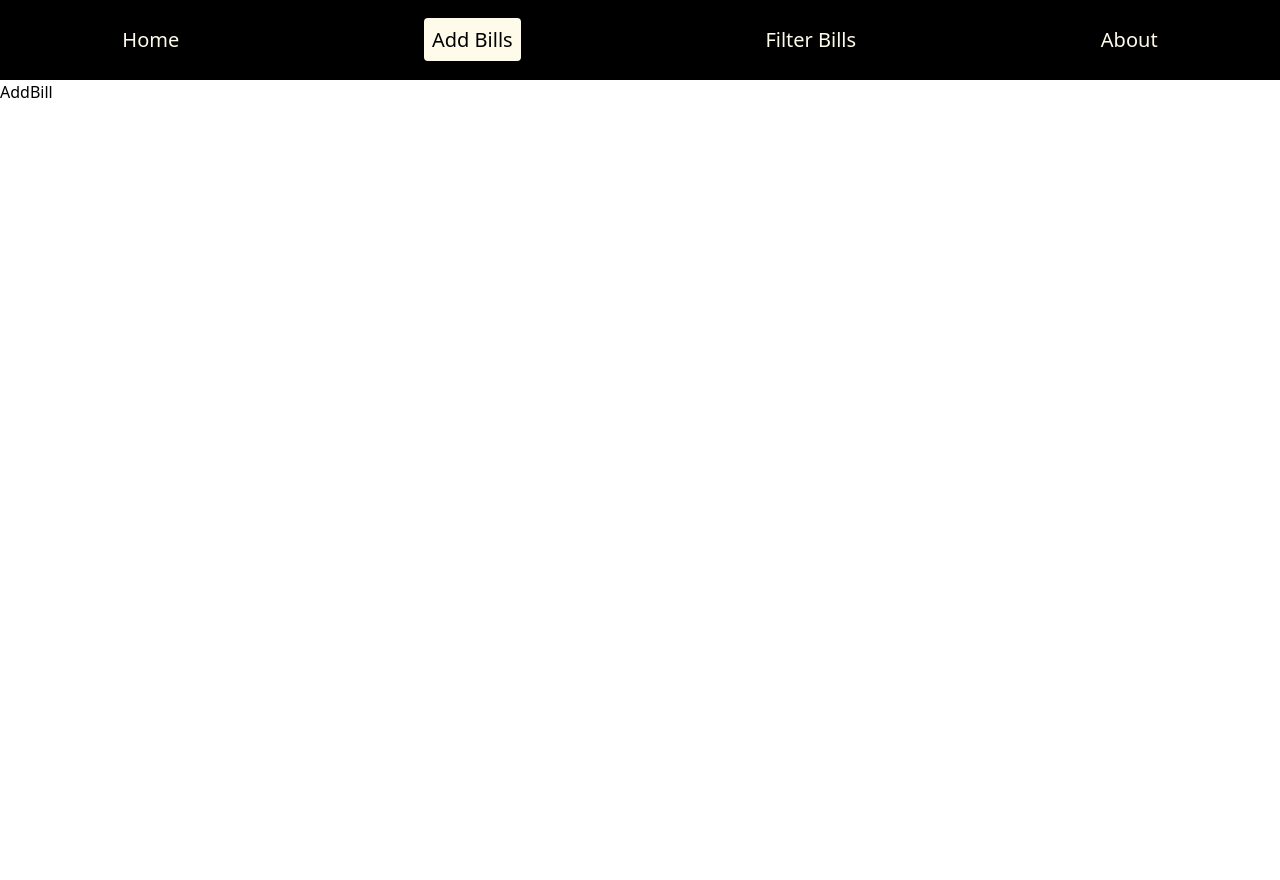
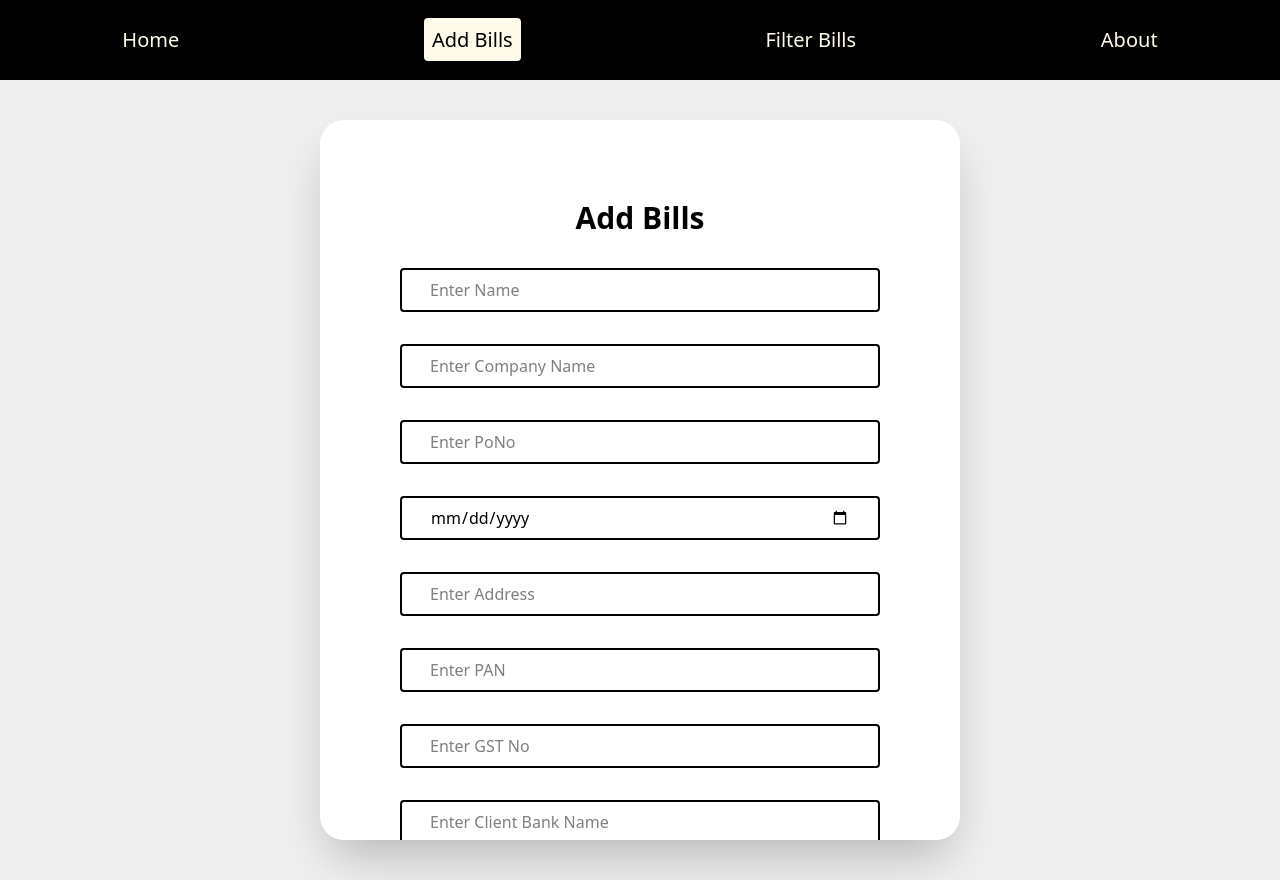
Before and after one commit to Rajeev0805/Billfrontend, a React (Vite) app: page /Home/AddBills in a window 1280 px wide. Before the commit the page ends 800 px from the top, so only its background shows below. Built offline with nearby package versions, Linux system fonts and the light colour scheme.

Commit message:
Implement AddBill component with form inputs and item management; create BillItems component for item display and removal functionality

```diff
--- /dev/null
+++ b/src/components/bill/BillItems.jsx
@@ -0,0 +1,82 @@
+
+import React from 'react'
+import { LiaAudioDescriptionSolid } from "react-icons/lia";
+import { RiSortNumberDesc } from "react-icons/ri";
+import { GiPriceTag } from "react-icons/gi";
+import { PiSealPercentLight } from "react-icons/pi";
+import { PiSealPercentThin } from "react-icons/pi";
+import { HiDocumentRemove } from "react-icons/hi";
+const BillItems = ({removeElement,val}) => {
+// console.log(removeElement,val);
+
+
+  return (
+    <>
+      <div className='w-full flex justify-end items-center py-1 px-2 gap-3.5'>
+        <div
+          className='flex items-center gap-2 bg-red-400 px-4 py-1 rounded-xl hover:bg-red-600 text-amber-200 hover:text-amber-100 hover:font-medium cursor-pointer'
+          onClick={()=>{
+            removeElement(val.id)
+          }}
+        >
+          <div>Remove Item</div>
+          <HiDocumentRemove />
+        </div>
+      </div>
+
+      <div className='w-full flex border-2 justify-center items-center py-1 px-2 rounded-sm'>
+        <input
+          type='text'
+          name='description'
+          placeholder='Enter description'
+          className='outline-none w-full h-[30px]'
+        />
+        <LiaAudioDescriptionSolid />
+      </div>
+
+      <div className='w-full flex border-2 justify-center items-center py-1 px-2 rounded-sm'>
+        <input
+          type='number'
+          name='quantity'
+          placeholder='Enter quantity'
+          className='outline-none w-full h-[30px]'
+        />
+        <RiSortNumberDesc />
+      </div>
+
+      <div className='w-full flex border-2 justify-center items-center py-1 px-2 rounded-sm'>
+        <input
+          type='number'
+          name='rate'
+          placeholder='Enter rate'
+
+          className='outline-none w-full h-[30px]'
+        />
+        <GiPriceTag />
+      </div>
+
+      <div className='w-full flex border-2 justify-center items-center py-1 px-2 rounded-sm'>
+        <input
+          type='number'
+          name='cgstPercent'
+          placeholder='Enter CGST %'
+
+          className='outline-none w-full h-[30px]'
+        />
+        <PiSealPercentLight />
+      </div>
+
+      <div className='w-full flex border-2 justify-center items-center py-1 px-2 rounded-sm'>
+        <input
+          type='number'
+          name='sgstPercent'
+          placeholder='Enter SGST %'
+
+          className='outline-none w-full h-[30px]'
+        />
+        <PiSealPercentThin />
+      </div>
+    </>
+  );
+};
+export default BillItems
--- a/src/components/user/main/addBill/AddBill.jsx
+++ b/src/components/user/main/addBill/AddBill.jsx
@@ -1,9 +1,112 @@
-import React from 'react'
+import React, { useState } from 'react'
+import BillItems from '../../../bill/BillItems'
 
-const AddBill = () => {
+const Addbills = () => {
+  const [bill,setBill]=useState({
+    companyName:"",
+    PoNo:"",
+    invoiceDate:new Date().toISOString().split("T")[0],
+    workCompletionDate:"",
+    address:"",
+    PAN:"",
+    GSTNo:"",
+    clientBankName:""
+  })
+  const [items,setItems]=useState([])
+  const handelChange=(e)=>{
+    let {name,value}=e.target
+    setBill((preVal)=>({...preVal,[name]:value}))
+  }
+  const  handelClick=e=>{
+    let newObj={
+      id:Date.now()
+    }
+   setItems((preVal)=>([...preVal,newObj]))
+  }
+  const handelSubmit=(e)=>{
+    e.preventDefault()
+    console.log(bill);
+
+  }
+  const removeElement=(id)=>{
+setItems(items.filter((val)=>val.id!=id))
+  }
   return (
-    <div>AddBill</div>
+    <div className='bg-[#efefef] size-full flex justify-center items-center'>
+          <form action="" className='w-1/2 h-[90%]  rounded-3xl bg-white shadow-2xl flex  items-center flex-col gap-8 px-[80px] py-20 max-sm:w-[90%] overflow-scroll' onSubmit={handelSubmit}>
+            <div className='font-bold w-full flex justify-center items-center'>
+              <h1 className='text-3xl max-lg:text-sm'>Add Bills</h1>
+            </div>
+
+            <div className='border-2  w-full flex justify-center items-center px-3 rounded-sm'>
+              <input type="text" name="name" placeholder='Enter Name' className='w-full outline-none px-4 h-10'  onChange={handelChange}/>
+
+            </div>
+
+             <div className='border-2  w-full flex justify-center items-center px-3 rounded-sm'>
+              <input type="text" name="companyName" placeholder='Enter Company Name' className='w-full outline-none px-4 h-10' onChange={handelChange}/>
+                        </div>
+
+
+            <div className='border-2  w-full flex justify-center items-center px-3 rounded-sm'>
+              <input type="text" name="PoNo" placeholder='Enter PoNo' className='w-full outline-none px-4 h-10' onChange={handelChange}/>
+
+            </div>
+
+
+
+
+
+            <div className='border-2  w-full flex justify-center items-center px-3 rounded-sm'>
+              <input type="date" name="workCompletionDate" placeholder='Enter Work Completion Date' className='w-full outline-none px-4 h-10' onChange={handelChange}/>
+
+            </div>
+
+
+
+            <div className='border-2  w-full flex justify-center items-center px-3 rounded-sm'>
+              <input type="text" name="address" placeholder='Enter Address' className='w-full outline-none px-4 h-10' onChange={handelChange}/>
+
+            </div>
+
+
+
+            <div className='border-2  w-full flex justify-center items-center px-3 rounded-sm'>
+              <input type="text" name="PAN" placeholder='Enter PAN' className='w-full outline-none px-4 h-10' onChange={handelChange}/>
+
+            </div>
+
+
+
+            <div className='border-2  w-full flex justify-center items-center px-3 rounded-sm'>
+              <input type="text" name="GSTNo" placeholder='Enter GST No' className='w-full outline-none px-4 h-10' onChange={handelChange}/>
+
+            </div>
+
+
+
+            <div className='border-2  w-full flex justify-center items-center px-3 rounded-sm'>
+              <input type="text" name="clientBankName" placeholder='Enter Client Bank Name' className='w-full outline-none px-4 h-10' onChange={handelChange}/>
+
+            </div>
+
+          {
+            items.map((val)=><BillItems
+            key={val.id}
+            removeElement={removeElement}
+            val={val}
+            ></BillItems>)
+          }
+            <div className='border-2  w-full flex justify-center items-center px-3 rounded-sm bg-black hover:bg-[#555] active:bg-lime-500 active:scale-[0.9]'>
+             <button className='h-10 text-white font-bold text-md tracking-widest w-full outline-0' type='button' onClick={handelClick}>Click to Add Items</button>
+            </div>
+
+            <div className='border-2  w-full flex justify-center items-center px-3 rounded-sm bg-black hover:bg-[#555] active:bg-lime-500 active:scale-[0.9]'>
+             <button className='h-10 text-white font-bold text-md tracking-widest w-full outline-0'>Click</button>
+            </div>
+          </form>
+        </div>
   )
 }
 
-export default AddBill
+export default Addbills
--- a/src/components/user/main/navbar/NavBar.jsx
+++ b/src/components/user/main/navbar/NavBar.jsx
@@ -13,26 +13,26 @@
     // console.log(show);
 
   return (
-        <div className={`w-full h-[80px] bg-black text-amber-50 flex justify-around items-center text-xl max-sm:justify-start max-sm:px-8
-        ${show?`h-[210px] flex flex-col justify-around gap-2.5 items-start py-2.5`:""}
-        sm:flex-row sm:h-[80px] sm:justify-around sm:items-center`}>
+    <div className={`w-full h-[80px] bg-black text-amber-50 flex justify-around items-center text-xl max-sm:justify-start max-sm:px-8 ${show?'h-[210px] flex flex-col justify-around gap-2.5 items-start py-2.5':""} sm:flex-row sm:h-[80px] sm:justify-around sm:items-center`}>
         <div className='hidden max-sm:flex'>
+
             {
                 show?<FaRegWindowClose onClick={handelShow}/>: <TfiMenuAlt onClick={handelShow}/>
             }
+
         </div>
 
         <div className={`max-sm:hidden${show?'block':""}`}>
-                <NavLink to="/home" className={({isActive})=>isActive?"bg-amber-50 text-black p-2 rounded-sm": ""} end>Home</NavLink>
+            <NavLink to="/home" className={({isActive})=>isActive?"bg-amber-50 text-black p-2 rounded-sm":""} end>Home</NavLink>
+        </div>
+        <div className={`max-sm:hidden ${show?'block':""}`}>
+            <NavLink  to="addBills" className={({isActive})=>isActive?"bg-amber-50 text-black p-2 rounded-sm":""}>Add Bills</NavLink>
         </div>
         <div className={`max-sm:hidden${show?'block':""}`}>
-                <NavLink to="addBills" className={({isActive})=>isActive?"bg-amber-50 text-black p-2 rounded-sm": ""} end>Add Bills</NavLink>
+            <NavLink to="FilterBills" className={({isActive})=>isActive?"bg-amber-50 text-black p-2 rounded-sm":""}>Filter Bills</NavLink>
         </div>
         <div className={`max-sm:hidden${show?'block':""}`}>
-                <NavLink to="filterBills" className={({isActive})=>isActive?"bg-amber-50 text-black p-2 rounded-sm": ""} end>Filter Bills</NavLink>
-            </div>
-            <div className={`max-sm:hidden${show?'block':""}`}>
-                <NavLink to="about" className={({isActive})=>isActive?"bg-amber-50 text-black p-2 rounded-sm": ""} end>About</NavLink>
+            <NavLink to="about" className={({isActive})=>isActive?"bg-amber-50 text-black p-2 rounded-sm":""}>About</NavLink>
         </div>
 
 
```
Lines whose indentation alone changed are shown as unchanged.
